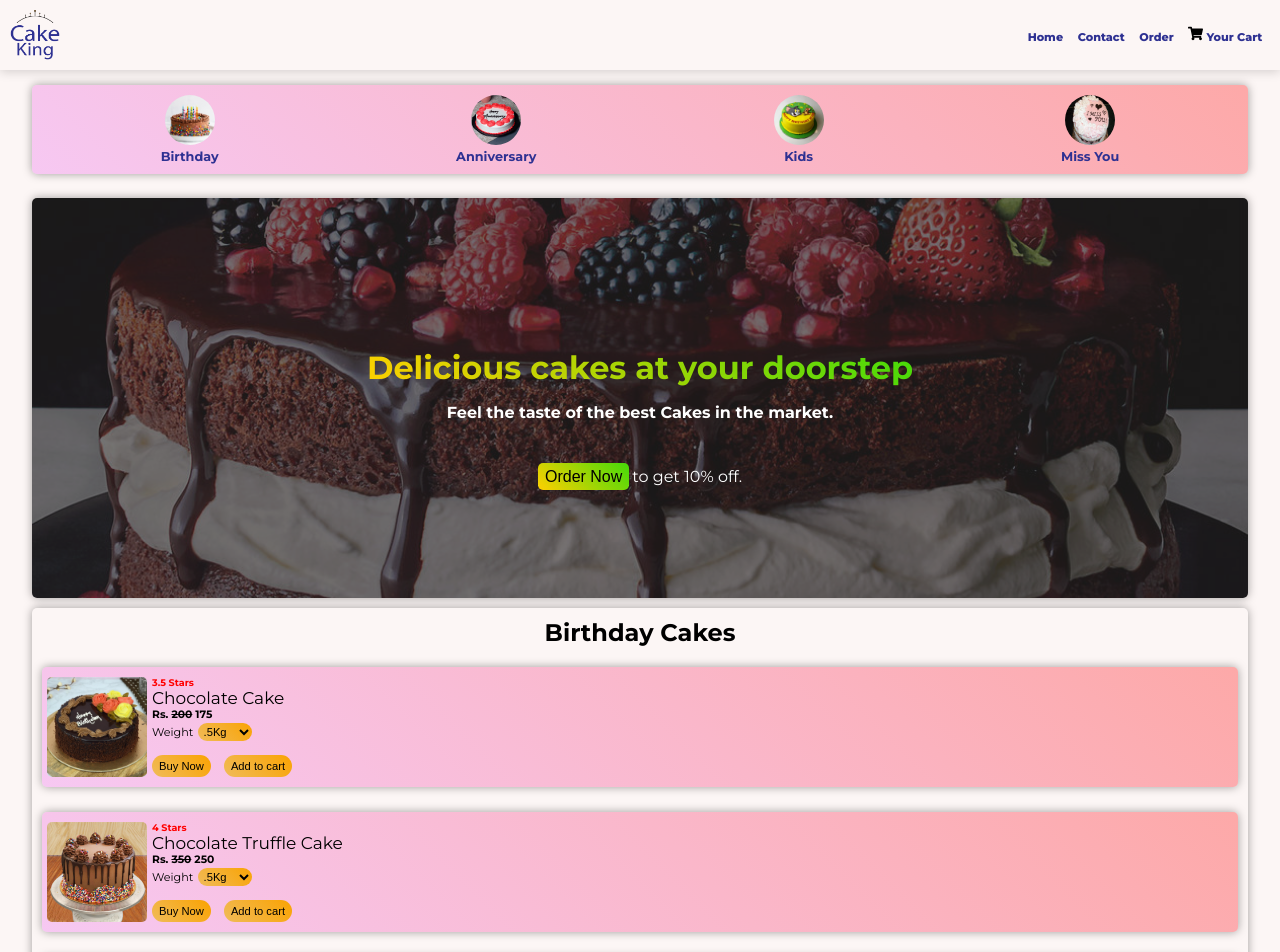
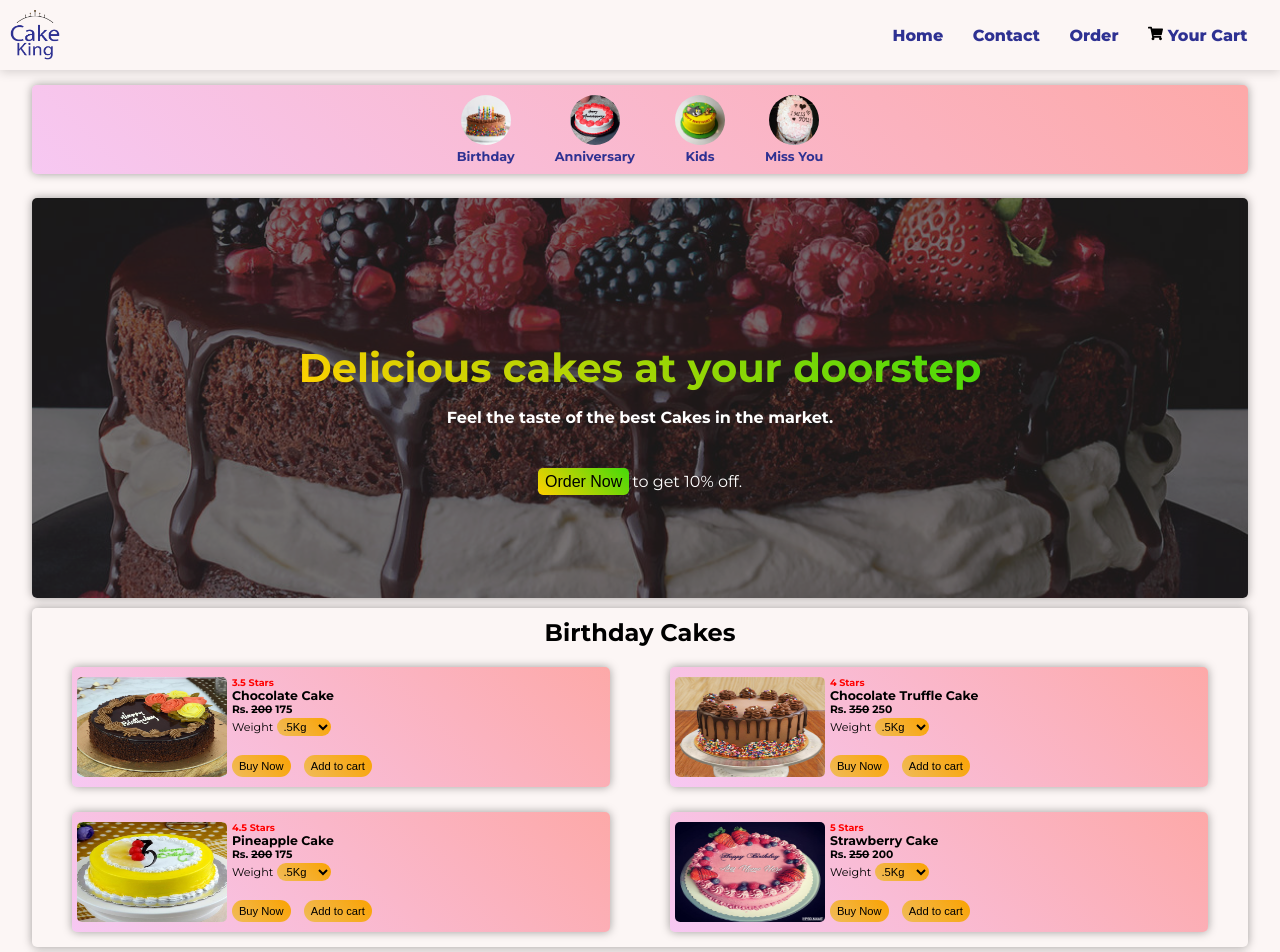
Before and after one commit to DeepanshuKant/CakeKing, a plain HTML site: page index.html in a window 1280 px wide. Shown: the top 952 px of the page. Drawn offline with Linux system fonts and the light colour scheme.

Commit message:
Tablet reponsive build make

```diff
--- a/style.css
+++ b/style.css
@@ -53,6 +53,7 @@ body {
   align-items: center;
   width: 250px;
   margin-right: 10px;
+  /* border: 1px solid red; */
 }
 .navbar__list__items {
   list-style: none;
@@ -403,5 +404,48 @@ footer {
   height: 30px;
 }
 
-@media screen and(min-width: 620px) {
+@media screen and (min-width: 620px) {
+  .navbar__list {
+    /* border: 1px solid red; */
+    width: 400px;
+  }
+  .navbar__list__items a {
+    font-size: 1rem;
+  }
+  .cakes__type__list {
+    /* width: 60%; */
+    justify-content: center;
+  }
+  .cake__types {
+    margin: 0 20px 0 20px;
+  }
+  .main__content__heading {
+    font-size: 2.5rem;
+  }
+  .cake__container {
+    flex-direction: row;
+    flex-wrap: wrap;
+    justify-content: space-around;
+  }
+  .cake__card {
+    width: 45%;
+  }
+  .cake__name {
+    font-size: 12.5px;
+    font-weight: bold;
+  }
+  .card__image {
+    width: 150px;
+  }
+  .contact__form form {
+    padding: 10px;
+  }
+  .main__contact__wrapper::before {
+    background-image: linear-gradient(
+      75deg,
+      rgba(255, 255, 255, 0.027),
+      rgba(128, 128, 128, 0.027)
+    );
+    border: 0.5px solid rgba(255, 255, 255, 0.062);
+  }
 }
```
Also changed, not shown: index.html (+2 -0 lines).
